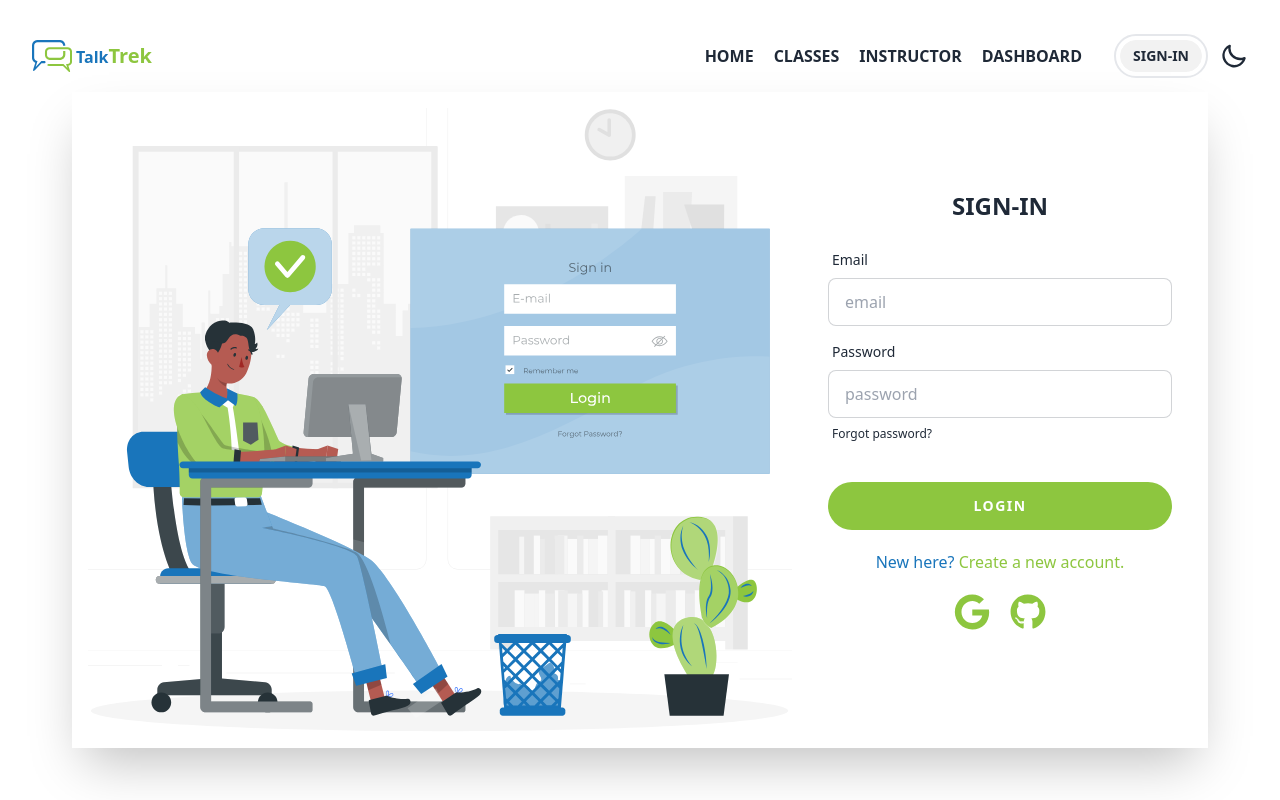
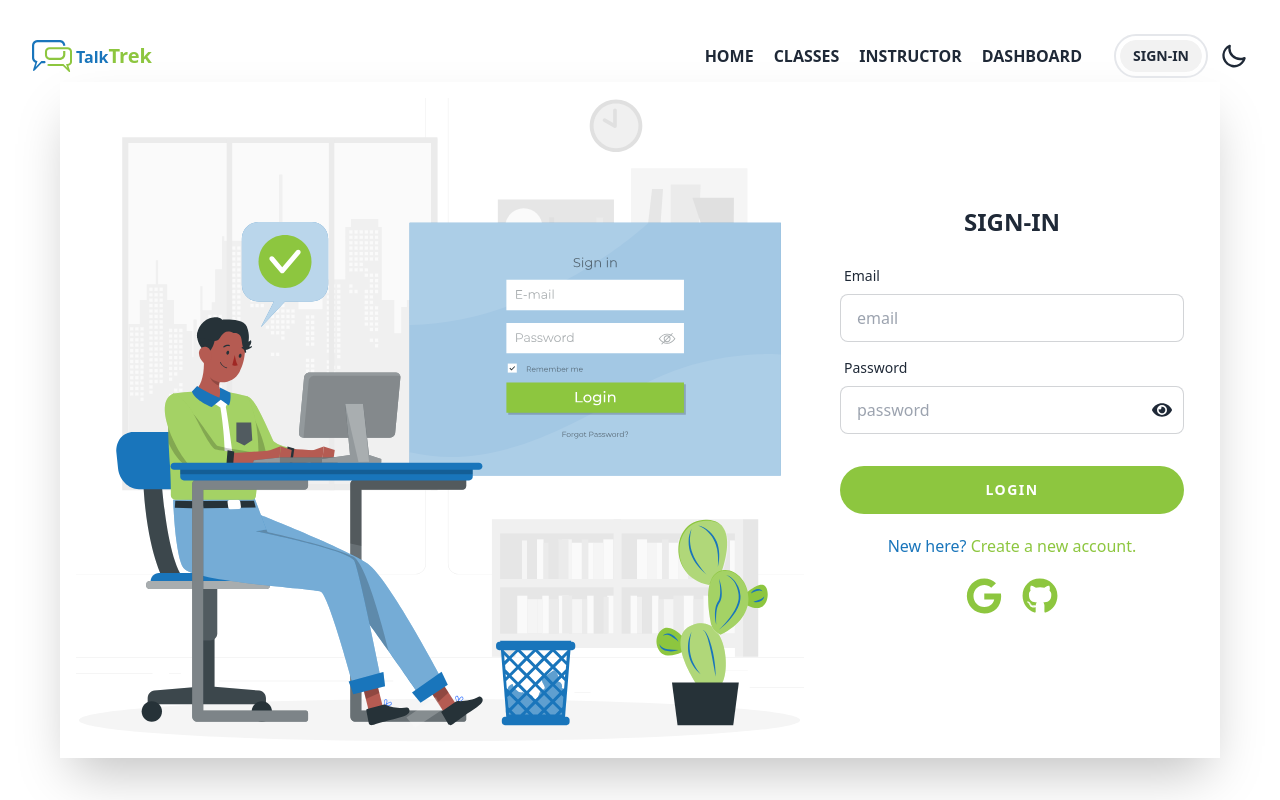
Before and after one commit to foysalahmedmin/TALK-TREK, a React (Vite) app: page /signIn in a window 1280 px wide. Built offline with nearby package versions, Linux system fonts and the light colour scheme; no server answers.

Commit message:
signin pass show and hide

```diff
--- a/src/pages/SignIn/SingIn.jsx
+++ b/src/pages/SignIn/SingIn.jsx
@@ -3,8 +3,11 @@ import useAuth from "../../hooks/useAuth";
 import { useForm } from "react-hook-form";
 import authImg from "../../assets/AuthImage.svg"
 import Social from "../Shared/Social/Social";
+import { FaEye, FaEyeSlash } from "react-icons/fa";
+import { useState } from "react";
 
 const SingIn = () => {
+    const [passShow, setPassShow] = useState(false)
     const navigate = useNavigate()
     const { SingIn } = useAuth()
     const { register, handleSubmit, reset, formState: { errors } } = useForm();
@@ -17,6 +20,13 @@ const SingIn = () => {
                 navigate('/', { replace: true })
                 reset()
             })
+    }
+    const pssShowHandler = (event) => {
+        if (event.target.checked) {
+            setPassShow(true);
+        } else {
+            setPassShow(false);
+        }
     }
     return (
         <section className={`min-h-screen`}>
@@ -41,18 +51,26 @@ const SingIn = () => {
                                     <label className="label">
                                         <span className="label-text">Password</span>
                                     </label>
-                                    <input type="password" {...register("password", {required: true})} placeholder="password" name="password" className="input input-bordered" required />
+                                    <span className="relative">
+                                        <input type={passShow ? 'text' : 'password'} {...register("password", { required: true })} placeholder="password" name="password" className="input input-bordered w-full pr-10" required />
+                                        <label className="swap swap-rotate absolute right-3 top-0 bottom-0 my-auto">
+                                            <input onClick={pssShowHandler} type="checkbox" />
+                                            <p className="swap-off fill-current text-xl">
+                                                <FaEye />
+                                            </p>
+                                            <p className="swap-on fill-current text-xl">
+                                                <FaEyeSlash />
+                                            </p>
+                                        </label>
+                                    </span>
                                     {errors.password && <span>{errors.password.message}</span>}
-                                    <label className="label">
-                                        <a href="#" className="label-text-alt link link-hover">Forgot password?</a>
-                                    </label>
                                 </div>
                                 <div className="form-control mt-6">
                                     <input type="submit" value="LogIn" className="primary-btn" />
                                 </div>
                             </form>
                             <p className='text-secondary text-center'>
-                                New here? <Link to= '/signUp' className='text-primary'>Create a new account.</Link>
+                                New here? <Link to='/signUp' className='text-primary'>Create a new account.</Link>
                             </p>
                             <Social />
                         </div>
```
Also changed, not shown: src/pages/SignUp/SignUp.jsx (line endings or trailing spaces). Lines whose indentation alone changed are shown as unchanged.
